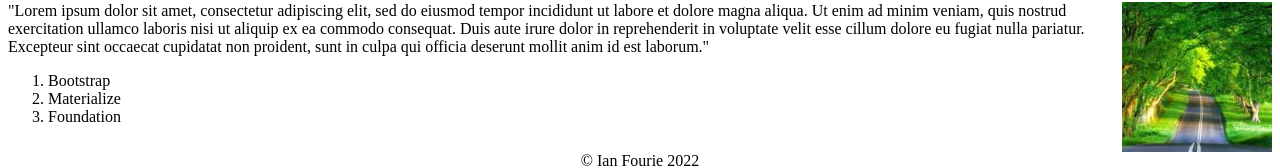
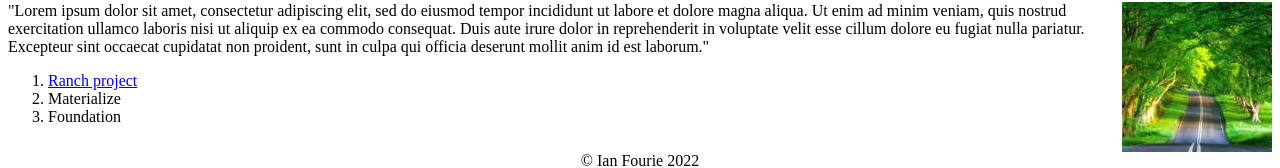
Before and after one commit to ianfourie71/ianfourie71.github.io, a plain HTML site: page index.html in a window 1280 px wide. Shown: the part 217-385 px from the top of the page. Drawn offline with Linux system fonts and the light colour scheme.

Commit message:
Ranch project update

```diff
--- a/index.html
+++ b/index.html
@@ -25,7 +25,7 @@
       <img src="images/road.jpg" alt="photo of a road">
       <p>"Lorem ipsum dolor sit amet, consectetur adipiscing elit, sed do eiusmod tempor incididunt ut labore et dolore magna aliqua. Ut enim ad minim veniam, quis nostrud exercitation ullamco laboris nisi ut aliquip ex ea commodo consequat. Duis aute irure dolor in reprehenderit in voluptate velit esse cillum dolore eu fugiat nulla pariatur. Excepteur sint occaecat cupidatat non proident, sunt in culpa qui officia deserunt mollit anim id est laborum."</p>
       <ol>
-        <li>Bootstrap</li>
+        <li><a href="ranch">Ranch project</a></li>
         <li>Materialize</li>
         <li>Foundation</li>
       </ol>
```
